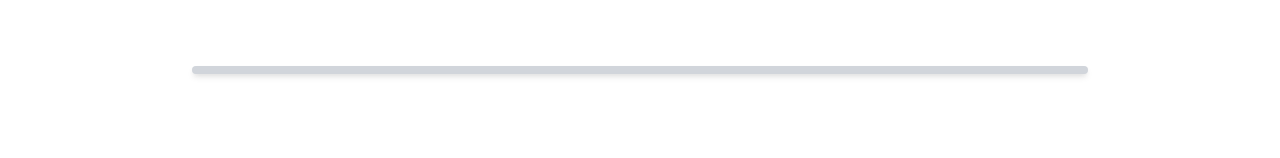
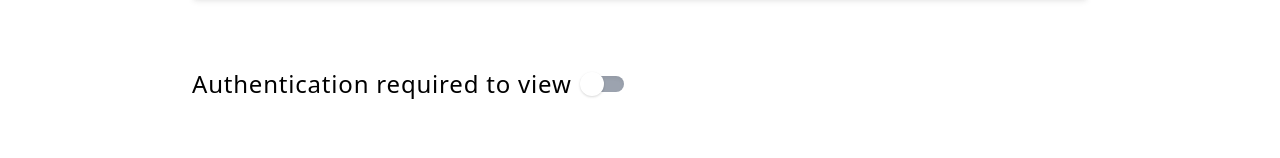
Before and after one commit to pigilwin/synopsis, a React (Create React App) app: page / in a window 1280 px wide. Both pictures are taken after a click on the button 1232 px from the left and 752 px from the top of the page. Shown: the part 604-762 px from the top of the page. Built offline with nearby package versions, Linux system fonts and the light colour scheme; no server answers; the database is empty; what markdown-it-highlightjs would draw is missing.

Commit message:
Notes can now be set as hidden from auth

```diff
--- a/src/assets/index.css
+++ b/src/assets/index.css
@@ -2,6 +2,13 @@
 @tailwind components;
 @tailwind utilities;
 
-.left-50 {
-    left: 50%;
+.toggle__dot {
+    top: -.25rem;
+    left: -.25rem;
+    transition: all 0.3s ease-in-out;
 }
+
+input:checked ~ .toggle__dot {
+    transform: translateX(100%);
+    background-color: #48bb78;
+}
--- a/src/components/input.tsx
+++ b/src/components/input.tsx
@@ -58,3 +58,26 @@ export const FabButton = ({onClick, children}: PropsWithChildren<FabButtonProps>
         </button>
     );
 }
+
+interface ToggleSwitchInterface {
+    title: string;
+    value: boolean;
+    onChange: React.ChangeEventHandler<HTMLInputElement>;
+}
+
+export const ToggleSwitch = (toggle: ToggleSwitchInterface): JSX.Element => {
+    return (
+        <div>
+            <div className="toggle-switch flex flex-col">
+                <label className="flex items-center cursor-pointer">
+                    <p className="text-2xl dark:text-white text-black">{toggle.title}</p>
+                    <div className="relative ml-3">
+                        <input onChange={toggle.onChange} checked={toggle.value} type="checkbox" className="hidden" />
+                        <div className="toggle__line w-10 h-4 bg-gray-400 rounded-full shadow-inner"></div>
+                        <div className="toggle__dot absolute w-6 h-6 bg-white rounded-full shadow inset-y-0 left-0"></div>
+                    </div>
+                </label>
+            </div>
+        </div>
+    );
+}
--- a/src/home/Editor.tsx
+++ b/src/home/Editor.tsx
@@ -1,7 +1,7 @@
 import { Dispatch, SetStateAction, useState } from "react";
 import ReactMde, { Classes } from "react-mde";
 import "react-mde/lib/styles/css/react-mde-all.css";
-import { Button, TextInput } from "../components/input";
+import { Button, TextInput, ToggleSwitch } from "../components/input";
 import { useDispatch, useSelector } from "react-redux";
 import { Note } from "../store/notes/notesTypes";
 import { createNoteAsync, updateNoteAsync, deleteNoteAsync } from '../store/notes/notesEvent';
@@ -26,6 +26,7 @@ export const Editor = ({note}: EditorProps): JSX.Element => {
     const [value, setValue] = useState(note.text);
     const [linked, setLinked] = useState(note.linked);
     const [tagged, setTagged] = useState(note.tagged);
+    const [authenticationRequiredToView, setAuthenticationRequiredToView] = useState(note.authenticationRequiredToView);
     const [selectedTab, setSelectedTab] = useState<"write" | "preview">("write");
 
     const generateMarkdownPreview = (markdown: string): Promise<JSX.Element> => {
@@ -38,6 +39,12 @@ export const Editor = ({note}: EditorProps): JSX.Element => {
         setContentTitle(value);
     }
 
+    const setAuthenticationRequiredToViewSwitchHandler = (e: React.ChangeEvent<HTMLInputElement>): void => {
+        const {currentTarget} = e;
+        const {checked} = currentTarget;
+        setAuthenticationRequiredToView(checked);
+    }
+
     const saveClickHandler = (): void => {
 
         const savedNote = deepCopy(note);
@@ -46,6 +53,7 @@ export const Editor = ({note}: EditorProps): JSX.Element => {
         savedNote.text = value;
         savedNote.linked = linked;
         savedNote.tagged = tagged;
+        savedNote.authenticationRequiredToView = authenticationRequiredToView;
 
         if (savedNote.id.length === 0) {
             dispatch(createNoteAsync(savedNote));
@@ -77,8 +85,6 @@ export const Editor = ({note}: EditorProps): JSX.Element => {
         preview: "bg-white"
     };
 
-    console.log(tagged, linked);
-
     return (
         <div className="max-w-4xl flex items-center h-screen flex-wrap mx-auto">
             <div className="w-full">
@@ -104,6 +110,13 @@ export const Editor = ({note}: EditorProps): JSX.Element => {
             </div>
             <LinkedSelector notes={notes} linkedNotes={linked} setLinked={setLinked}/>
             <TagsSelector tags={tags} linkedTags={tagged} setLinked={setTagged}/>
+            <div className="w-full">
+                <ToggleSwitch
+                    title="Authentication required to view"
+                    onChange={setAuthenticationRequiredToViewSwitchHandler}
+                    value={authenticationRequiredToView}
+                />
+            </div>
             <div className="w-full grid grid-cols-2 gap-4">
                 <Button
                     onClick={saveClickHandler}
@@ -129,7 +142,6 @@ interface TagsSelectorProps {
 const TagsSelector = ({tags, linkedTags, setLinked}: TagsSelectorProps): JSX.Element => {
 
     const elements: JSX.Element[] = [];
-    console.log('linked', linkedTags);
     tags.forEach((tag, index) => {
 
         const onClickHandler = (): void => {
@@ -161,7 +173,6 @@ interface LinkedNoteSelectorProps {
 const LinkedSelector = ({notes, linkedNotes, setLinked}: LinkedNoteSelectorProps): JSX.Element => {
 
     const elements: JSX.Element[] = [];
-    console.log('linked', linkedNotes);
 
     notes.forEach((note, index) => {
 
--- a/src/home/index.tsx
+++ b/src/home/index.tsx
@@ -17,7 +17,7 @@ export const Home = (): JSX.Element => {
     const noteList = buildNoteList(notes, history);
 
     if (areWeAddingANewNote) {
-        return <Editor note={{id: '', title: '', text: '', tagged: [], linked: []}}/>;
+        return <Editor note={{id: '', title: '', text: '', tagged: [], linked: [], authenticationRequiredToView: false}}/>;
     }
 
     const onCreateNoteHandler = (): void => {
@@ -25,7 +25,7 @@ export const Home = (): JSX.Element => {
     }
 
     return (
-        <div className="h-auto h-screen mx-auto">
+        <div className="h-auto mx-auto">
             <div className="grid grid-cols-8 gap-4 p-4">
                 {noteList}
             </div>
--- a/src/store/notes/notesFirestore.ts
+++ b/src/store/notes/notesFirestore.ts
@@ -24,7 +24,8 @@ export const loadNotesFirestore = async (): Promise<Note[]> => {
             text: data.text,
             title: data.title,
             linked: data.linked,
-            tagged: data.tagged
+            tagged: data.tagged,
+            authenticationRequiredToView: data.authenticationRequiredToView ?? false
         });
     });
     return blogs;
@@ -36,6 +37,7 @@ const noteWithIdBuilder = (note: NoteWithoutId, id: string): Note => {
         text: note.text,
         linked: note.linked,
         tagged: note.tagged,
+        authenticationRequiredToView: note.authenticationRequiredToView,
         id: id
     };
 }
@@ -45,6 +47,7 @@ const noteWithoutIdBuilder = (note: Note): NoteWithoutId => {
         title: note.title,
         text: note.text,
         linked: note.linked,
-        tagged: note.tagged
+        tagged: note.tagged,
+        authenticationRequiredToView: note.authenticationRequiredToView
     };
 }
--- a/src/store/notes/notesTypes.ts
+++ b/src/store/notes/notesTypes.ts
@@ -3,6 +3,7 @@ export interface NoteWithoutId {
     text: string;
     linked: string[];
     tagged: string[];
+    authenticationRequiredToView: boolean;
 }
 
 export interface Note extends NoteWithoutId {
```
